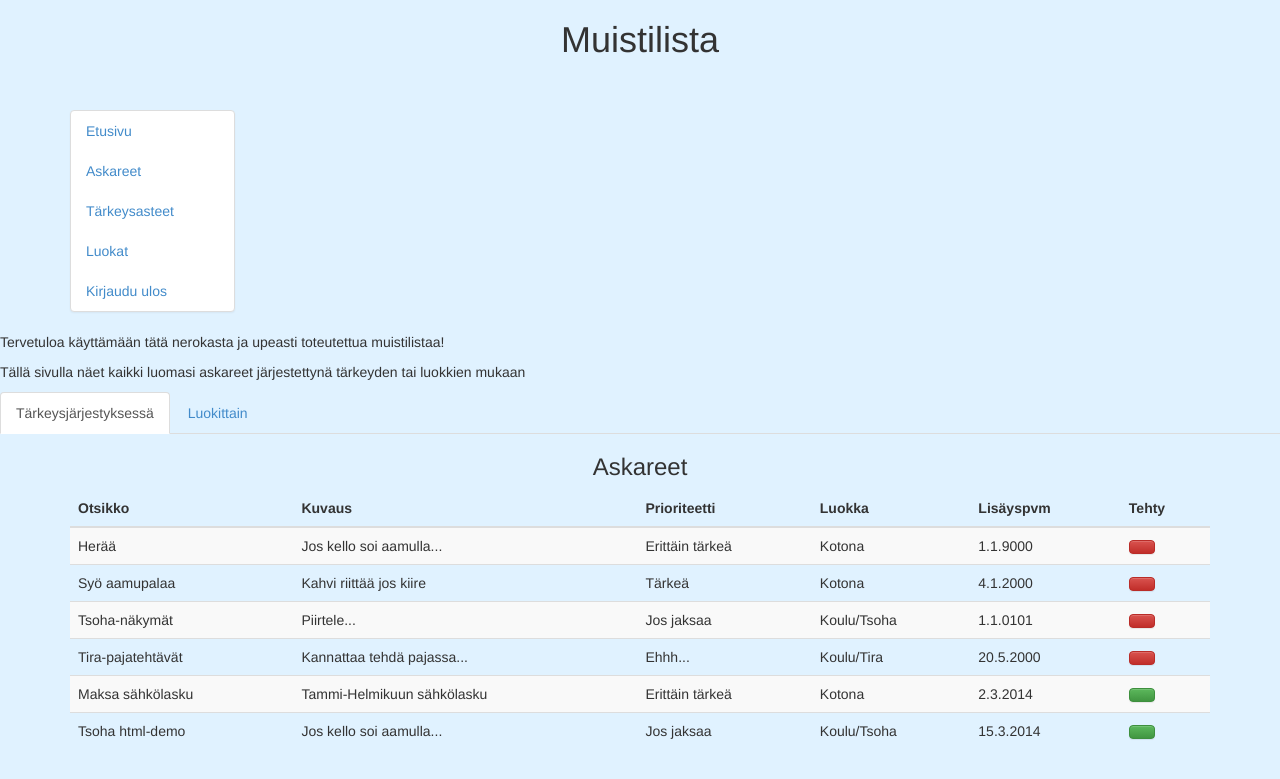
After one commit to widestm/Tsoha, a PHP site: page /html-demo/etusivu.php in a window 1280 px wide. The commit adds this page. Shown: the top 779 px of the page. Run offline with PHP 8.4, Linux system fonts and the light colour scheme.

Commit message:
sql lauseet tehty ja html-demoa hieman päivitetty

```diff
--- a/css/main.css
+++ b/css/main.css
@@ -2,3 +2,16 @@
     Created on : Mar 19, 2014, 7:44:20 PM
     Author     : Mikael Wide
 */
+body {
+    font-family: Helvetica, Arial, sans-serif;
+    background-color: #E0F2FF;
+
+}
+h1 { text-align: center}
+
+h2 {text-align: center}
+h3 {text-align: center}
+p.blocktext {
+    margin-left: auto;
+    margin-right: auto;
+}
--- a/html-demo/etusivu.html
+++ b/html-demo/askareet.php
@@ -1,15 +1,11 @@
 <!DOCTYPE html>
 <html>
     <head>
-        <link href="../css/bootstrap.css" rel="stylesheet">
-        <link href="../css/bootstrap-theme.css" rel="stylesheet">
-        <link href="../css/main.css" rel="stylesheet">
-
         <title>TODO supply a title</title>
         <meta charset="UTF-8">
         <meta name="viewport" content="width=device-width">
     </head>
     <body>
-
+        <div>TODO write content</div>
     </body>
 </html>
--- /dev/null
+++ b/html-demo/askarelistaus.php
@@ -0,0 +1,65 @@
+<div class="container">
+            <h3>Askareet</h3>
+            <table class="table table-striped">
+                <thead>
+                    <tr>
+                        <th>Otsikko</th>
+                        <th>Kuvaus</th>
+                        <th>Prioriteetti</th>
+                        <th>Luokka</th>
+                        <th>Lisäyspvm</th>
+                        <th>Tehty</th>
+                    </tr>
+                </thead>
+                <tbody>
+                    <tr>
+                        <td>Herää</td>
+                        <td>Jos kello soi aamulla...</td>
+                        <td>Erittäin tärkeä</td>
+                        <td>Kotona</td>
+                        <td>1.1.9000</td>
+                        <td><button type="button" class="btn btn-danger"></button></td>
+                    </tr>
+                    <tr>
+                        <td>Syö aamupalaa</td>
+                        <td>Kahvi riittää jos kiire</td>
+                        <td>Tärkeä</td>
+                        <td>Kotona</td>
+                        <td>4.1.2000</td>
+                        <td><button type="button" class="btn btn-danger"></button></td>
+                    </tr>
+                    <tr>
+                        <td>Tsoha-näkymät</td>
+                        <td>Piirtele...</td>
+                        <td>Jos jaksaa</td>
+                        <td>Koulu/Tsoha</td>
+                        <td>1.1.0101</td>
+                        <td><button type="button" class="btn btn-danger"></button></td>
+                    </tr>
+                    <tr>
+                        <td>Tira-pajatehtävät</td>
+                        <td>Kannattaa tehdä pajassa...</td>
+                        <td>Ehhh...</td>
+                        <td>Koulu/Tira</td>
+                        <td>20.5.2000</td>
+                        <td><button type="button" class="btn btn-danger"></button></td>
+                    </tr>
+                    <tr>
+                        <td>Maksa sähkölasku</td>
+                        <td>Tammi-Helmikuun sähkölasku</td>
+                        <td>Erittäin tärkeä</td>
+                        <td>Kotona</td>
+                        <td>2.3.2014</td>
+                        <td><button type="button" class="btn btn-success"></button></td>
+                    </tr>
+                    <tr>
+                        <td>Tsoha html-demo</td>
+                        <td>Jos kello soi aamulla...</td>
+                        <td>Jos jaksaa</td>
+                        <td>Koulu/Tsoha</td>
+                        <td>15.3.2014</td>
+                        <td><button type="button" class="btn btn-success"></button></td>
+                    </tr>
+                </tbody>
+            </table>
+        </div>
--- /dev/null
+++ b/html-demo/etusivu.php
@@ -0,0 +1,31 @@
+<!DOCTYPE html>
+<html>
+    <head>
+        <link href="../css/bootstrap.css" rel="stylesheet">
+        <link href="../css/bootstrap-theme.css" rel="stylesheet">
+        <link href="../css/main.css" rel="stylesheet">
+
+        <meta charset="UTF-8">
+        <meta name="viewport" content="width=device-width">
+        <title>Muistilista</title>
+    </head>
+    <body>
+        <h1>Muistilista</h1>
+        <br><br>
+
+        <?php
+        require 'navi.php';
+        ?>
+        <div class="blocktext">
+            <p>Tervetuloa käyttämään tätä nerokasta ja upeasti toteutettua muistilistaa!</p>
+            <p>Tällä sivulla näet kaikki luomasi askareet järjestettynä tärkeyden tai luokkien mukaan</p>
+        </div>
+        <ul class="nav nav-tabs">
+            <li class="active"><a href="#">Tärkeysjärjestyksessä</a></li>
+            <li><a href="#">Luokittain</a></li>
+        </ul>
+        <?php
+        require 'askarelistaus.php';
+        ?>
+    </body>
+</html>
--- /dev/null
+++ b/html-demo/navi.php
@@ -0,0 +1,16 @@
+
+<div class="container">
+    <div class="row">
+        <div class="col-md-2">
+            <div class="panel panel-default">
+                <ul class="nav">
+                    <li class="active"><a href="etusivu.php">Etusivu</a></li>
+                    <li><a href="#">Askareet</a></li>
+                    <li><a href="#">Tärkeysasteet</a></li>
+                    <li><a href="#">Luokat</a></li>
+                    <li><a href="kirjautuminen.php">Kirjaudu ulos</a></li>
+                </ul>
+            </div>
+        </div>
+    </div>
+</div>
```
Also changed, not shown: html-demo/kirjautuminen.php (renamed from html-demo/kirjautuminen.html, +4 -4 lines), sql/add-test-data.sql (added, +34 -0 lines), sql/create-tables.sql (added, +46 -0 lines), sql/drop-tables.sql (added, +10 -0 lines).
